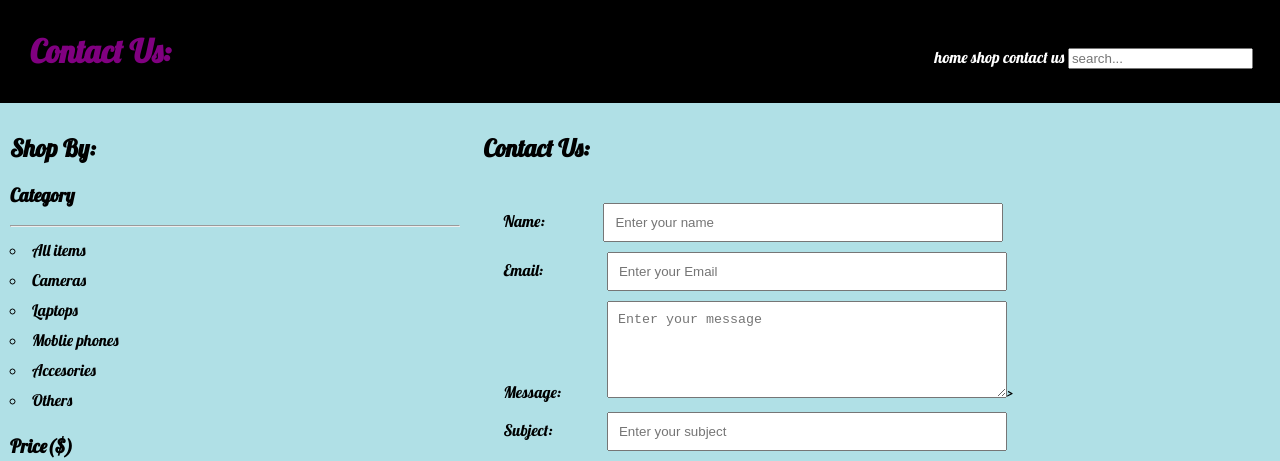
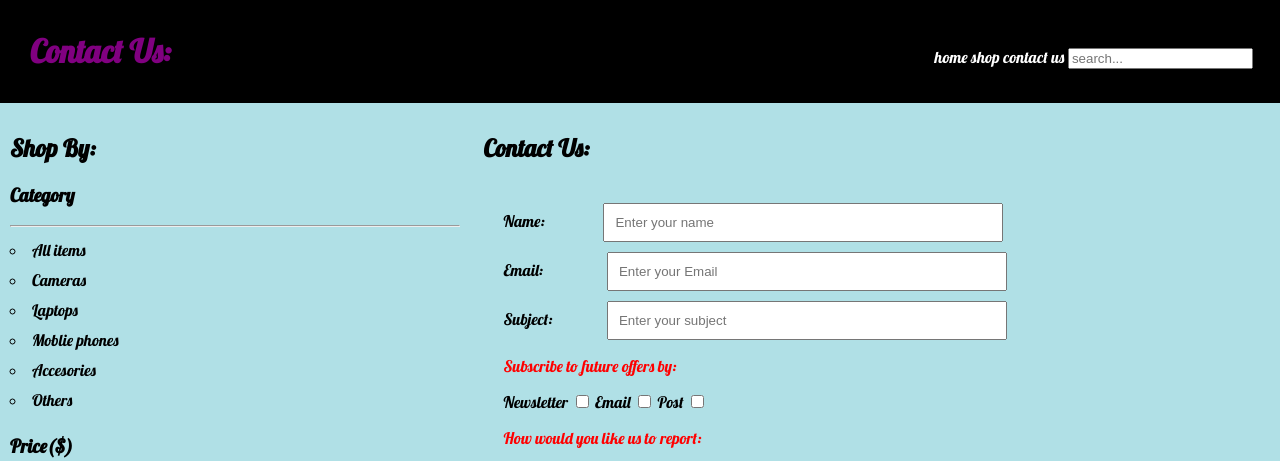
Before and after one commit to Divyanshwick/TechStore, a plain HTML site: page contact.html in a window 1280 px wide. Shown: the top 461 px of the page. Drawn offline with Linux system fonts and the light colour scheme.

Commit message:
Update contact.html

```diff
--- a/contact.html
+++ b/contact.html
@@ -60,10 +60,7 @@
                 <label for="email">Email:</label> <input type="email" for="email" placeholder="Enter your Email" id="email" name="email">
 
             </div>
-            <div class="inline">
-                <label for="message">Message:</label> <textarea cols="25" rows="5" for="message" placeholder="Enter your message" id="message" name="message"></textarea>>
 
-            </div>
             <div class="inline">
                 <!--label for="subject">Subject:</!--label>
                 <select id="subject">
```
